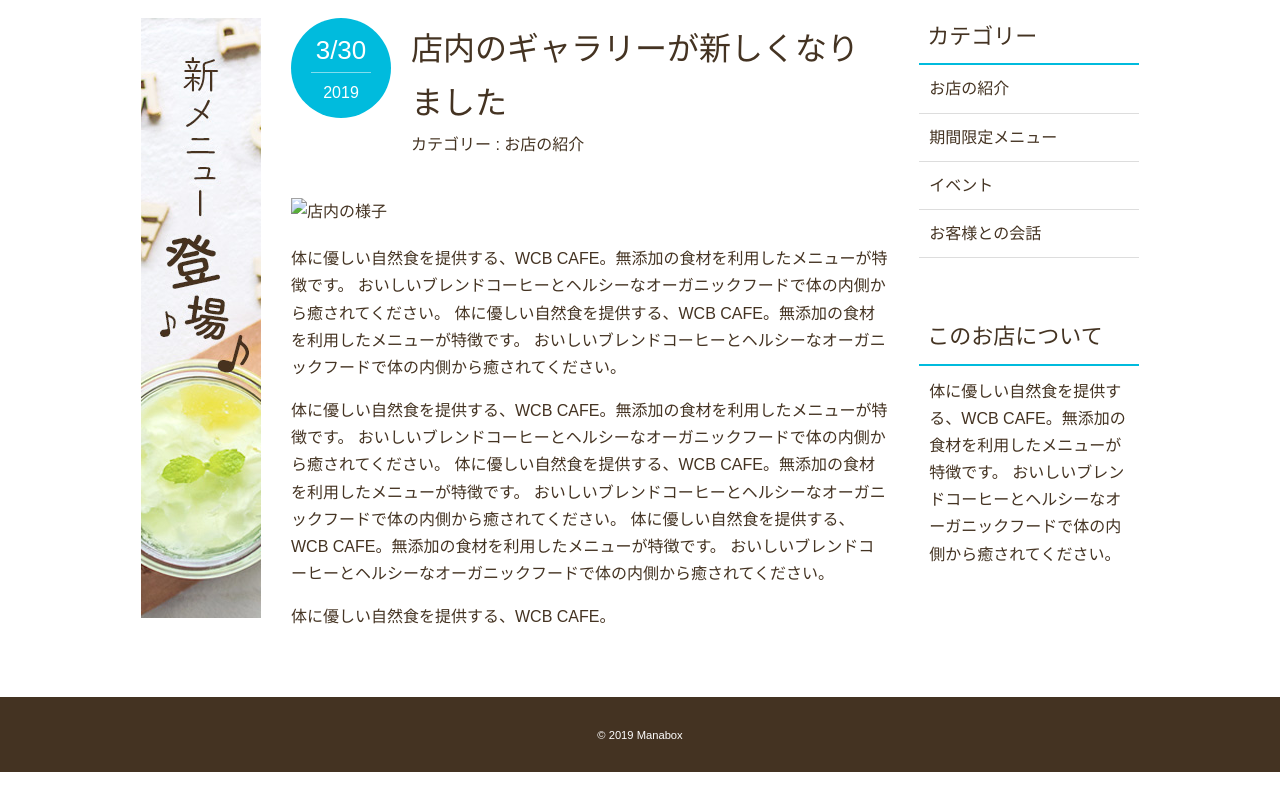
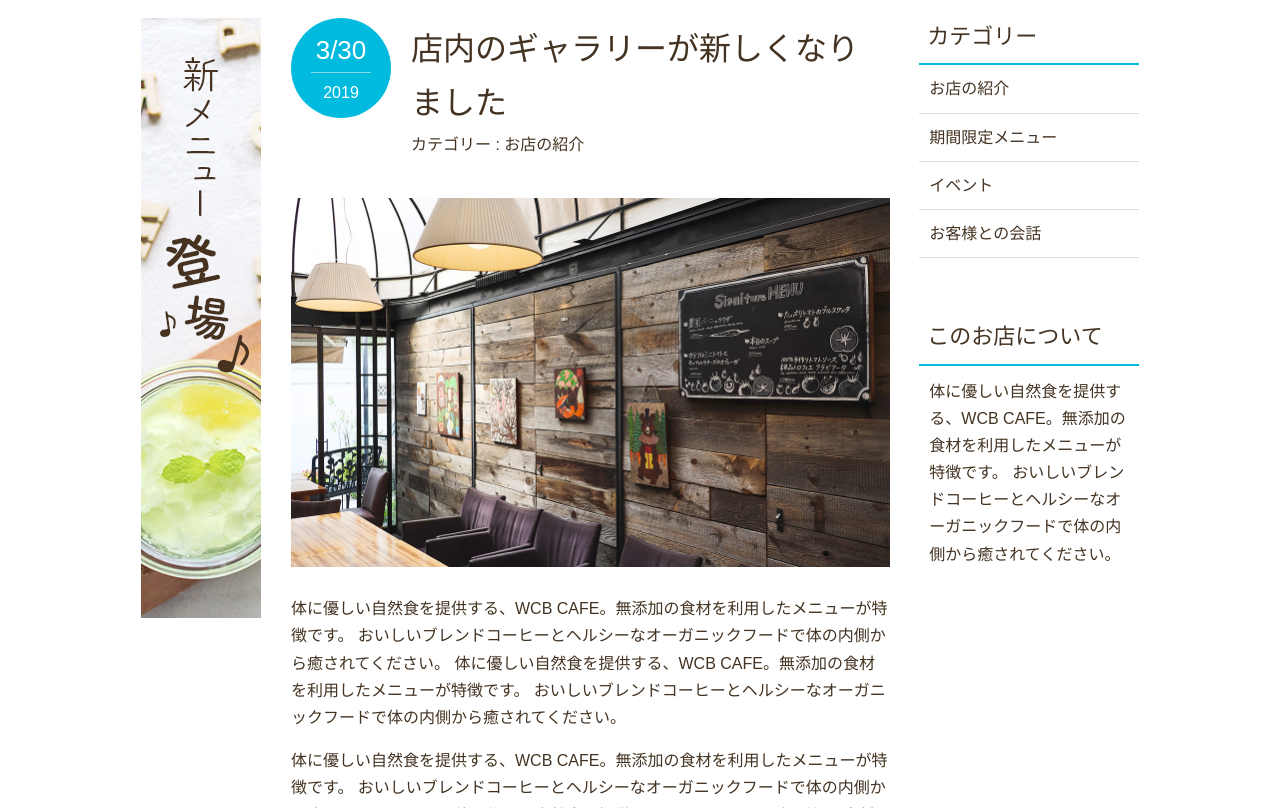
Before and after one commit to ak-no-lis/wcb-cafe, a plain HTML site: page news.html in a window 1280 px wide. Shown: the part 292-1100 px from the top of the page. Before the commit the page ends 1064 px from the top, so only its background shows below. Drawn offline with Linux system fonts and the light colour scheme; some packages are replaced by stand-ins of ours; files whose address does not match are found by name.

Commit message:
Update news.html

```diff
--- a/news.html
+++ b/news.html
@@ -34,7 +34,7 @@
           <p class="post-date">3/30 <span>2019</span></p>
           <p class="post-cat">カテゴリー : お店の紹介</p>
         </header>
-        <img src="images/wall.jpg" alt="店内の様子">
+        <img src="https://github.com/ak-no-lis/wcb-cafe/blob/main/wall.jpg?raw=true" alt="店内の様子">
         <p>
           体に優しい自然食を提供する、WCB CAFE。無添加の食材を利用したメニューが特徴です。
           おいしいブレンドコーヒーとヘルシーなオーガニックフードで体の内側から癒されてください。
```
